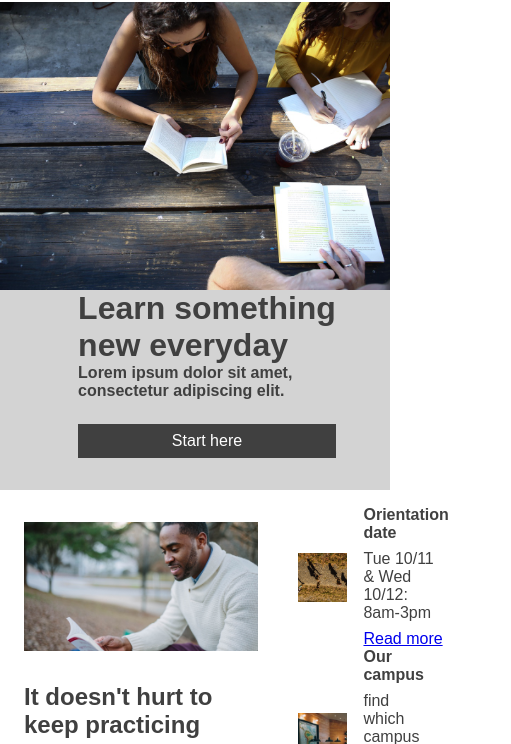
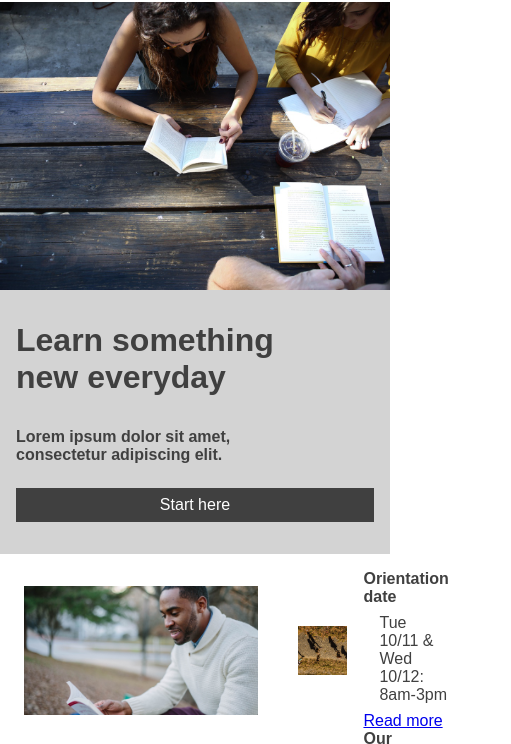
Before and after one commit to georgeabyss/capstone_colmar, a plain HTML site: page index.html in a window 390 px wide. Shown: the part 62-806 px from the top of the page, 511 px wide, since content can reach past the window. Drawn offline with Linux system fonts and the light colour scheme; a web font is replaced by a local one.

Commit message:
fixed minor stuff in hero text

```diff
--- a/resources/css/style.css
+++ b/resources/css/style.css
@@ -357,10 +357,19 @@ video {
         flex-direction: column;
         align-items: center;
         flex: 1;
+
     }
 
     #hero-cta {
+        margin: 0;
 
+        width: 100%;
+
+    }
+
+    #hero-cta h1, p {
+        margin-left: 16px;
+        margin-top: 32px;
     }
 
     .hero-img {
@@ -371,6 +380,8 @@ video {
 
     a#button {
         margin-bottom: 32px;
+        margin-left: 16px;
+        margin-right: 16px;
     }
 
 
```
